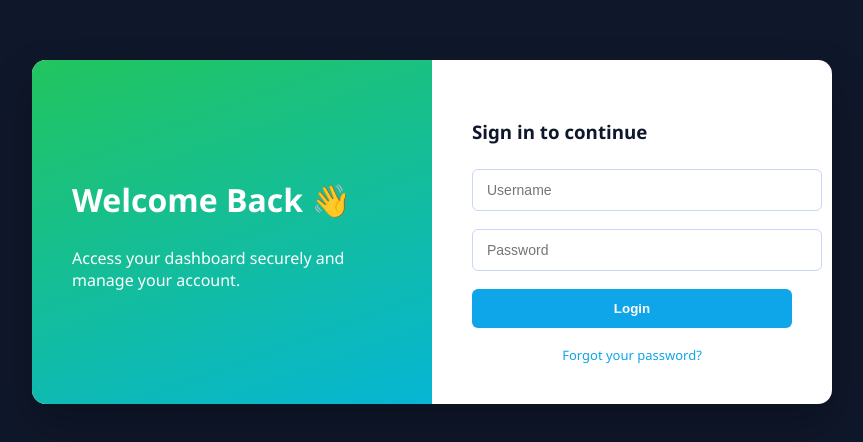
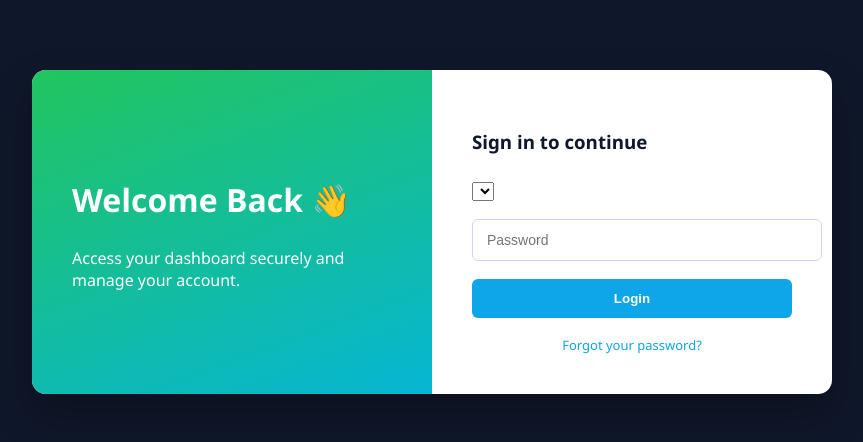
Before and after one commit to adil-shabab/testing-merging, a plain HTML site: page index.html in a window 1280 px wide. Shown: the part 168-610 px from the top of the page, without its empty margins (208-1071 px from the left). Drawn offline with Linux system fonts and the light colour scheme.

Commit message:
sm changes

```diff
--- a/index.html
+++ b/index.html
@@ -119,7 +119,10 @@
             <form action="#" method="POST">
 
                 <div class="input-box">
-                    <input type="text" name="username" placeholder="Username" required>
+                    <select name="" id="">
+                        <option value="faslk"></option>
+                        <option value="sjflasjf"></option>
+                    </select>
                 </div>
 
                 <div class="input-box">
```
